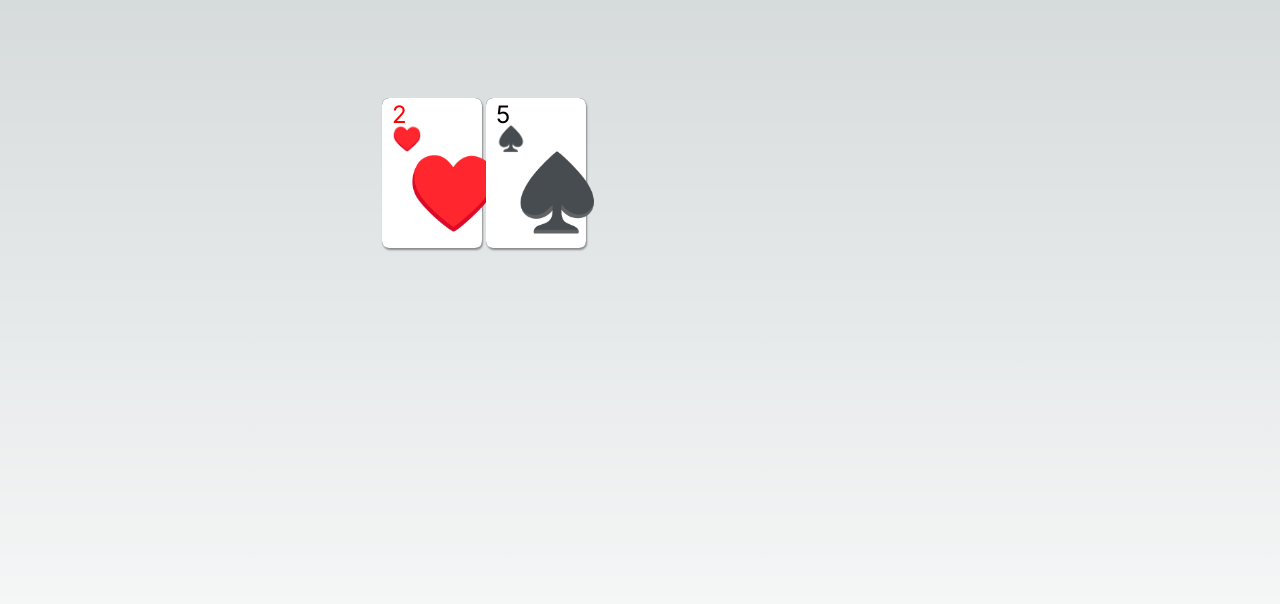
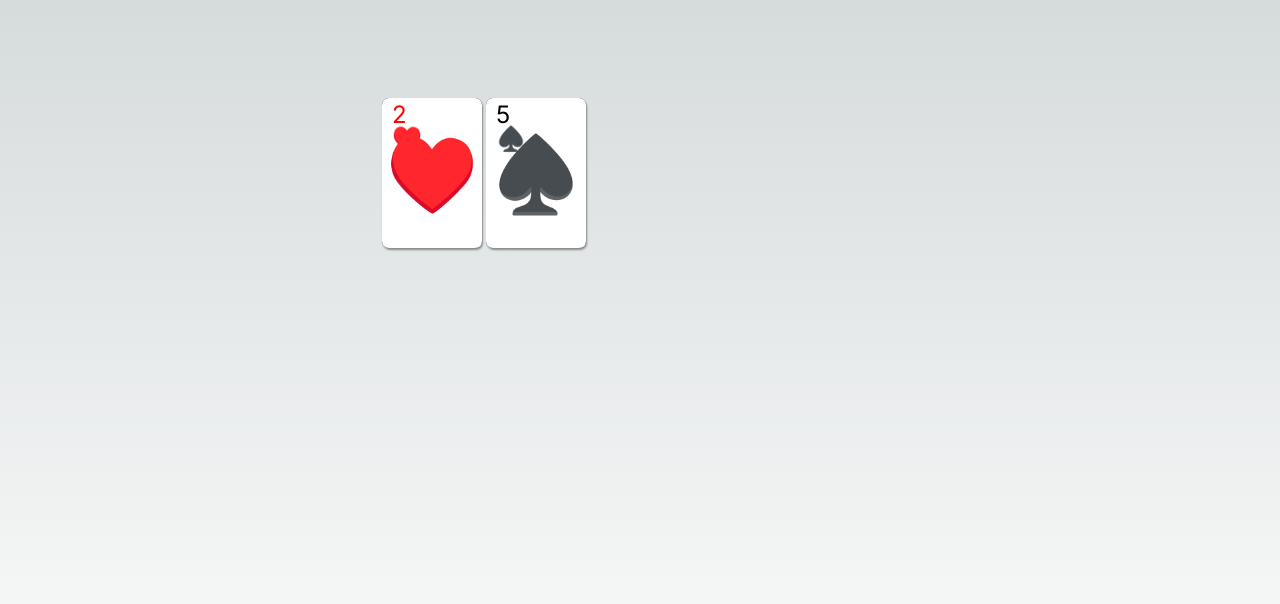
Before and after one commit to adamjohnsnow/chime-poker, a Next.js app: page /testingUi in a window 1280 px wide. Shown: the top 604 px of the page. Built offline with nearby package versions, Linux system fonts and the light colour scheme.

Commit message:
tidy cards flex

```diff
--- a/src/app/components/playerTile.tsx
+++ b/src/app/components/playerTile.tsx
@@ -4,7 +4,7 @@ export function PlayerTile(player: Player){
   return (
     <>
       <video id={player.id}></video>
-      <div>{player.name}</div>
+      <div hidden>{player.name}</div>
     </>
   )
 }
--- a/src/app/styles/playingCard.css
+++ b/src/app/styles/playingCard.css
@@ -35,6 +35,9 @@
   height: 100%;
   background: #ffffff;
   border-radius: 7px;
+  display: flex;
+  flex-direction: row;
+  flex-wrap: wrap;
 }
 
 .card-value {
@@ -44,8 +47,13 @@
 }
 
 .card-suit {
-  margin: -15px 0 0 25px;
+  display: flex;
+  position: absolute;
+  width: 100%;
+  height: 100%;
   font-size: 74px;
+  justify-content: space-around;
+  align-items: center;
 }
 
 .card-wrapper:hover {
@@ -60,10 +68,10 @@
     top: 0;
     left: 0;
     transform: rotateY(180deg) rotateX(0) translateZ(0) translateX(calc(100vw))
-      translateY(calc(-80vh));
+      translateY(calc(-100vh));
   }
   40% {
-    transform: rotateY(180deg) rotateX(0) translateZ(-30px) translateX(0)
+    transform: rotateY(180deg) rotateX(0) translateZ(40px) translateX(0)
       translateY(0);
   }
   100% {
--- a/src/app/styles/table.css
+++ b/src/app/styles/table.css
@@ -1,6 +1,7 @@
 .community-cards {
   display: flex;
   width: 520px;
+  height: 100px;
 }
 
 .community-cards :nth-child(2) {
```
